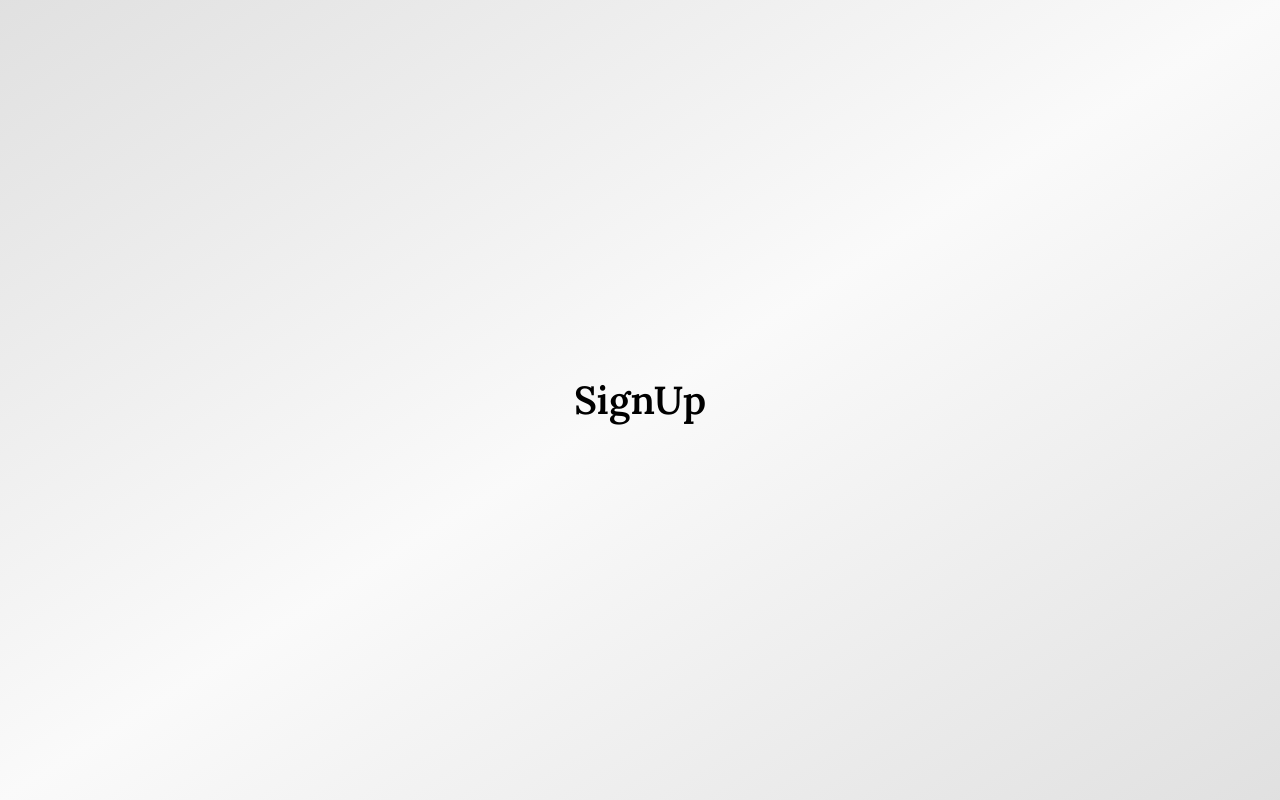
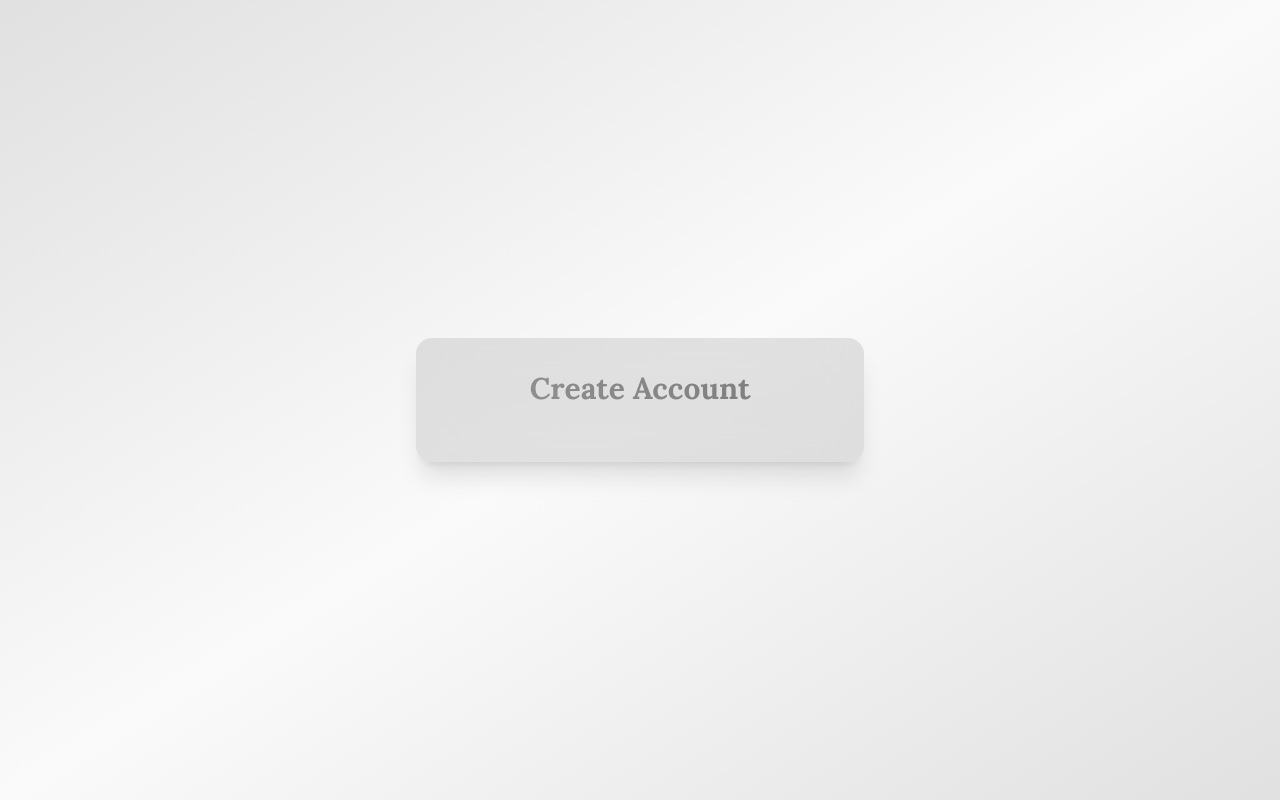
Before and after one commit to MAbdurahman/mern-auth-advance, a React (Vite) app in the folder frontend/: page /sign-up in a window 1280 px wide. Built offline with nearby package versions, Linux system fonts and the light colour scheme.

Commit message:
Begin pages/SignUp.jsx

```diff
--- a/frontend/eslint.config.js
+++ b/frontend/eslint.config.js
@@ -24,10 +24,10 @@
       'react-refresh': reactRefresh,
     },
     rules: {
-      ...js.configs.recommended.rules,
+      /*...js.configs.recommended.rules,
       ...react.configs.recommended.rules,
       ...react.configs['jsx-runtime'].rules,
-      ...reactHooks.configs.recommended.rules,
+      ...reactHooks.configs.recommended.rules,*/
       'react/prop-types': 'off',
       'react/jsx-no-target-blank': 'off',
       'react-refresh/only-export-components': [
--- a/frontend/src/pages/SignUp.jsx
+++ b/frontend/src/pages/SignUp.jsx
@@ -1,9 +1,22 @@
+/************************* imports *************************/
+import {motion} from 'framer-motion';
+
 export default function SignUp() {
 
    return (
-      <div>
-         <h2>SignUp</h2>
-      </div>
+      <motion.div
+         initial={{opacity: 0, y: 20}}
+         animate={{opacity: 1, y: 0}}
+         transition={{duration: 0.5}}
+         className='max-w-md w-full bg-neutral-200 bg-opacity-50 backdrop-filter backdrop-blur-xl rounded-2xl shadow-xl
+			overflow-hidden'
+      >
+         <div className='p-8'>
+            <h2 className='text-3xl font-bold mb-6 text-center bg-gradient-to-r from-neutral-400 to-neutral-500 text-transparent bg-clip-text'>
+               Create Account
+            </h2>
+         </div>
+      </motion.div>
 
    );
 }
```
